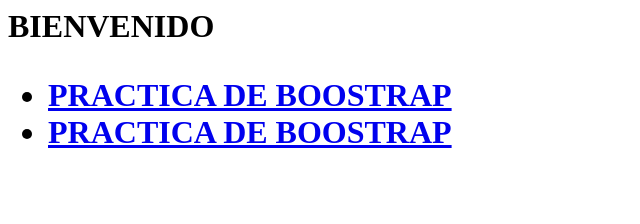
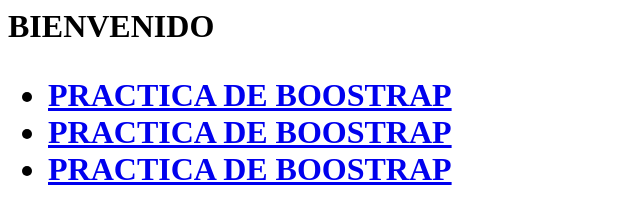
Before and after one commit to priscillavargas20/priscilla, a plain HTML site: page index.html in a window 1280 px wide. Shown: the whole page, without its empty margins (0-640 px from the left). Drawn offline with Linux system fonts and the light colour scheme.

Commit message:
Update index.html

```diff
--- a/index.html
+++ b/index.html
@@ -9,6 +9,7 @@
 <ul>
 <li> <a href="bootstrap.html"> PRACTICA DE BOOSTRAP</a></li>
 <li> <a href="practica.html"> PRACTICA DE BOOSTRAP</a></li>
+  <li> <a href="p1.html"> PRACTICA DE BOOSTRAP</a></li>
 </ul>
 
 </body>
```
